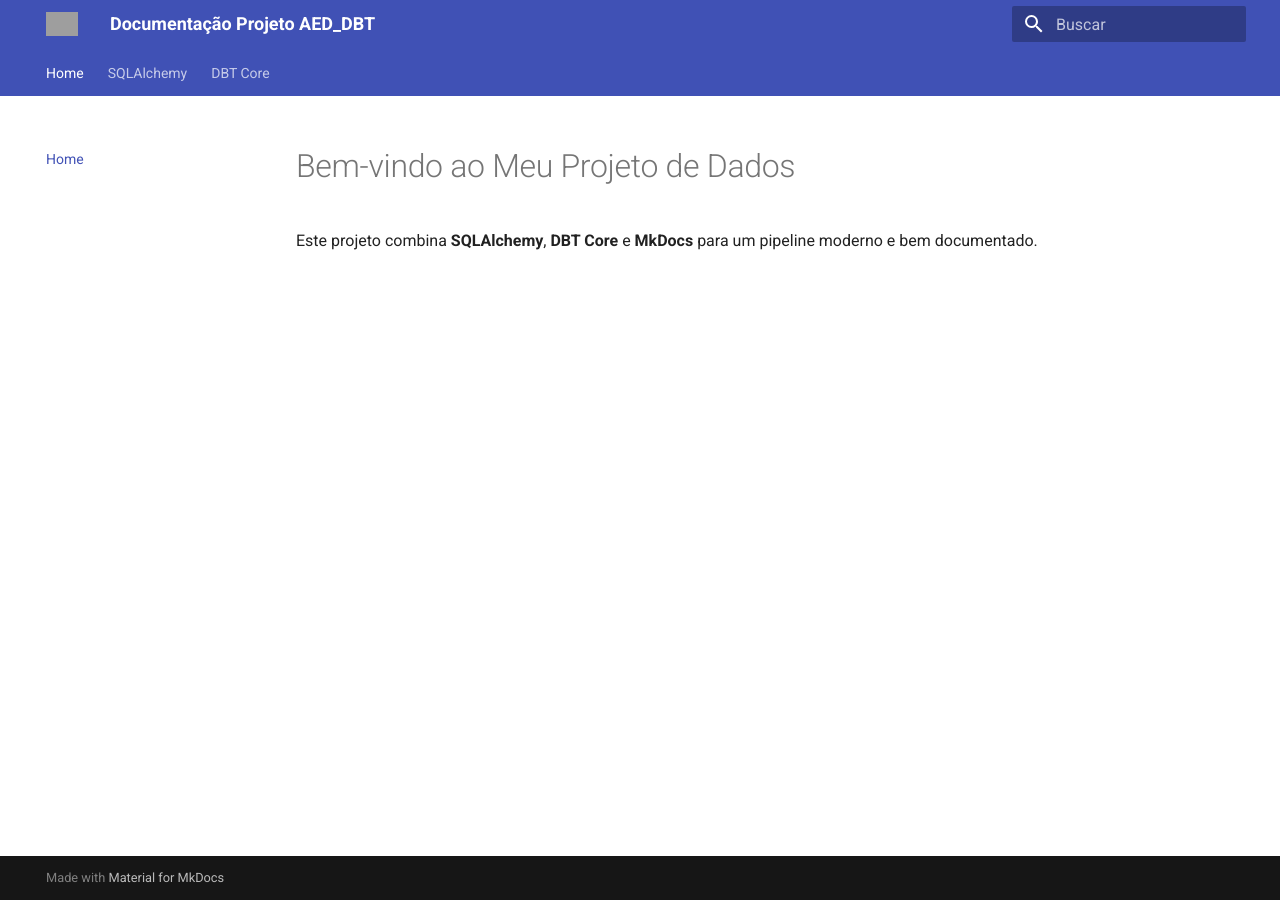
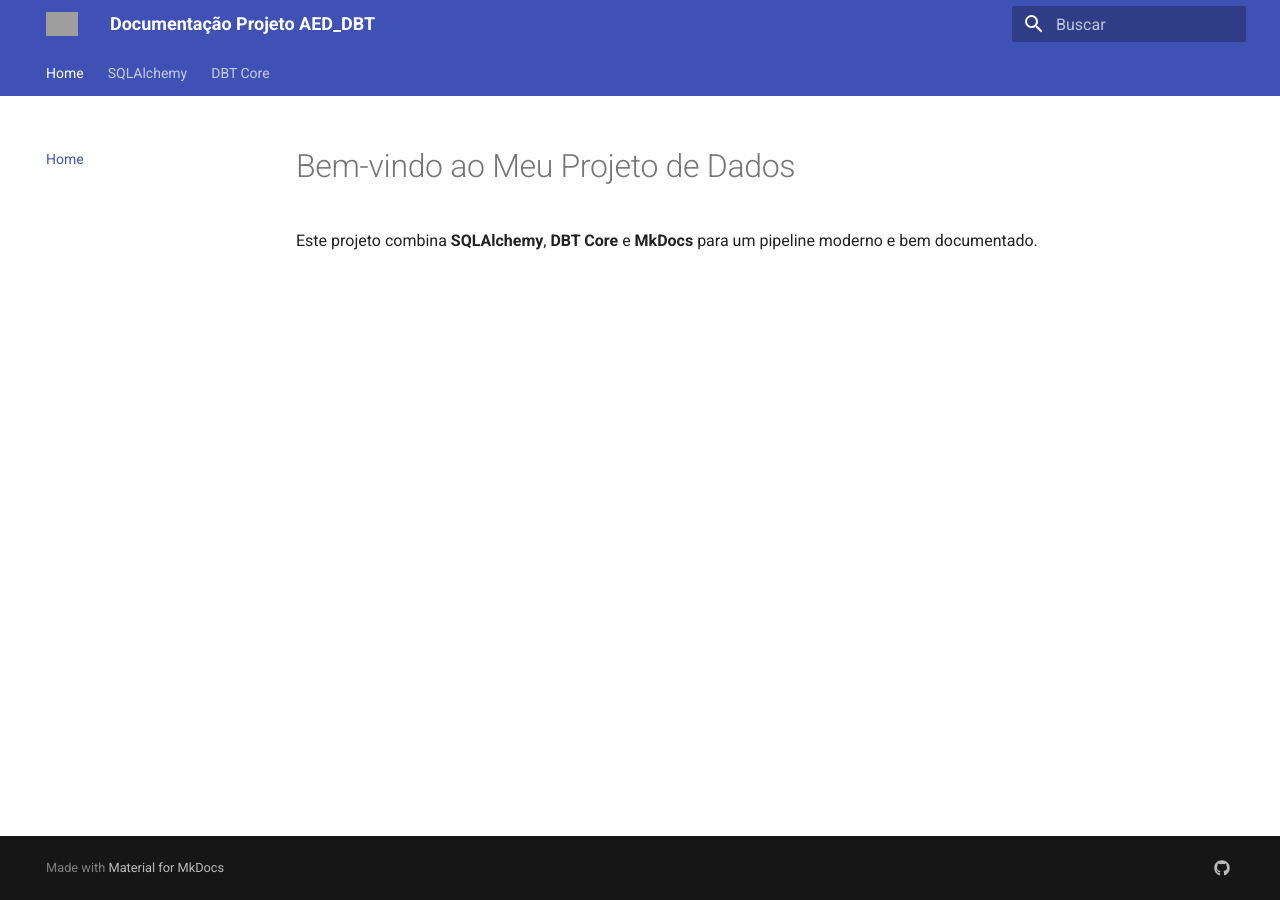
Before and after one commit to Prog-LucasAlves/AED_DBT, an MkDocs documentation site: the page built from docs/index.md, in a window 1280 px wide. Built offline with MkDocs 1.6.1 and Material for MkDocs 9.7.7, drawn with Linux system fonts in a browser that asks for light colours; grey boxes are pictures that could not be loaded.

Commit message:
up mkdocs.yml

```diff
--- a/mkdocs.yml
+++ b/mkdocs.yml
@@ -37,3 +37,23 @@ nav:
 plugins:
   - search  # Habilita pesquisa
   - mkdocs-minify-plugin  # Otimiza o tamanho final
+
+# Configurações adicionais (opcional)
+extra:
+  social:
+    - icon: fontawesome/brands/github
+      link: https://github.com/Prog-LucasAlves/AED_DBT
+
+# Configurações para Markdown
+markdown_extensions:
+  - toc:
+      permalink: true
+  - pymdownx.highlight:
+      anchor_linenums: true
+      line_spans: __span
+      pygments_lang_class: true
+  - pymdownx.inlinehilite
+  - pymdownx.snippets
+  - pymdownx.superfences
+  - pymdownx.tabbed:
+      alternate_style: true
```
